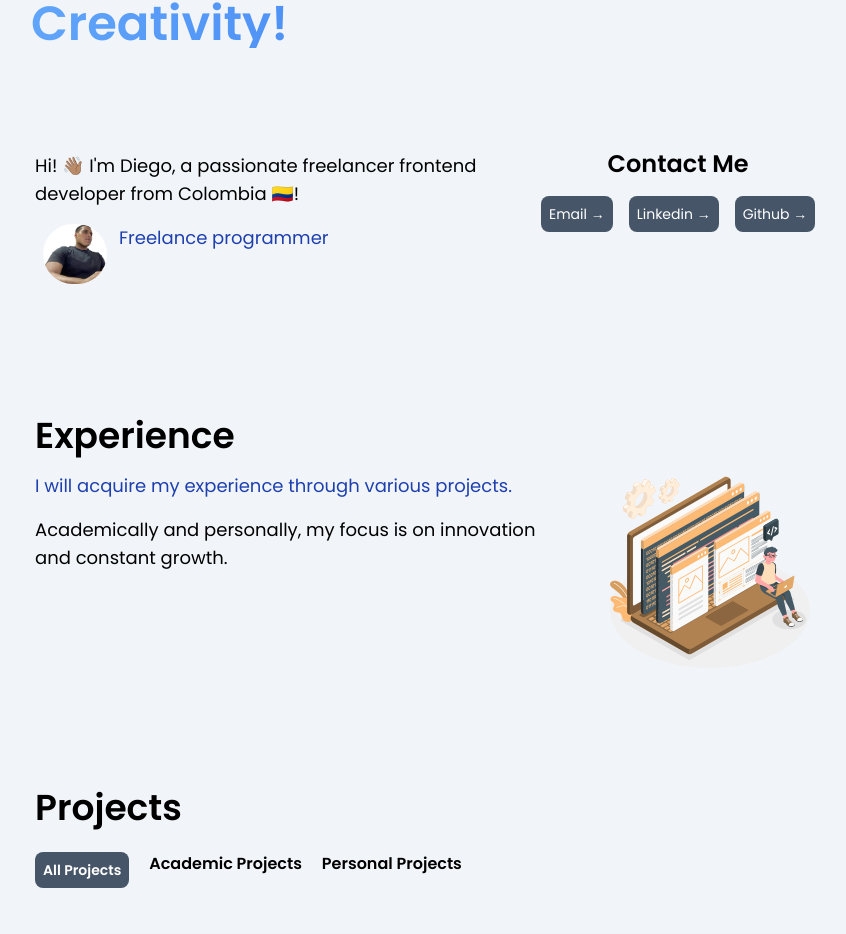
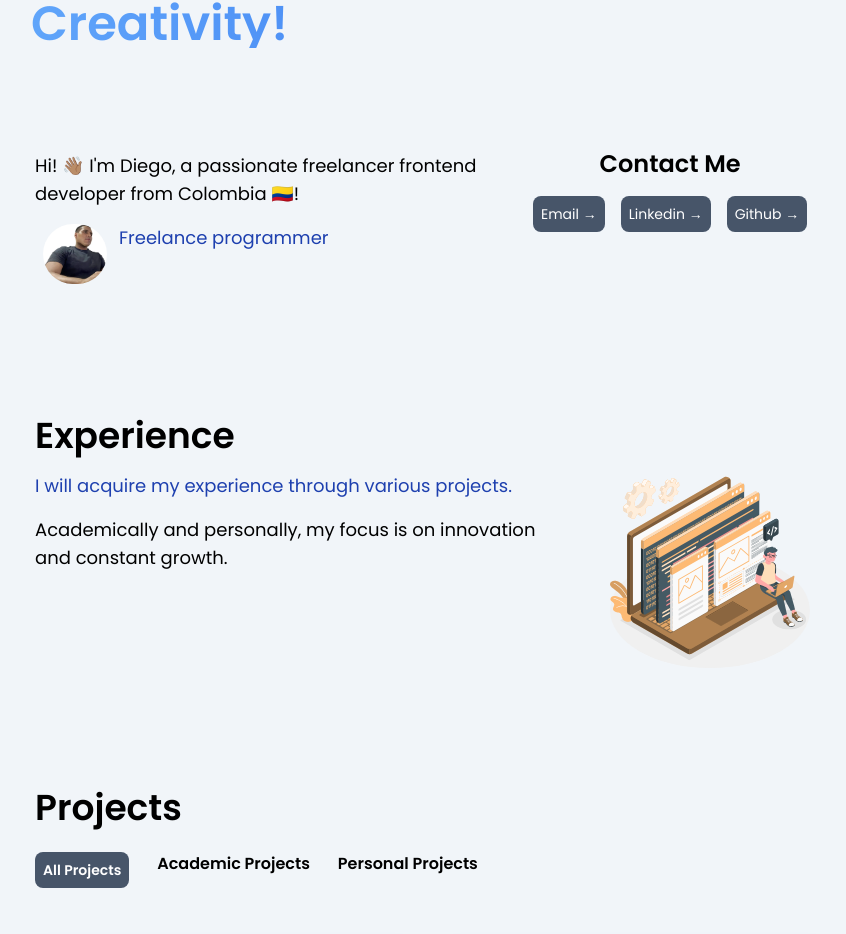
Before and after one commit to DiegoMarulandaB/Portfolio, a Next.js app: page / in a window 1280 px wide. Shown: the part 160-1094 px from the top of the page, without its empty margins (157-1003 px from the left). Built offline with nearby package versions, Linux system fonts and the light colour scheme.

Commit message:
refactor: :bug: add fixes_sizes_menu_academic_projects_personal_projects and sizes_contactMe

```diff
--- a/src/components/Contact/Contact.tsx
+++ b/src/components/Contact/Contact.tsx
@@ -31,8 +31,8 @@ const Contact = () => {
                   </div>
                 </div>
                 <div className="md:5/12 lg:w-5/2">
-                  <h2 className=" pl-10 mb-2 mx-1 mr-1 text-center text-2xl font-semibold justify-center">Contact Me</h2>
-                  <div className="flex pl-10 mb-12 mx-1 mr-1 text-center justify-center">
+                  <h2 className=" pl-8 mb-2 mx-1 mr-1 text-center text-2xl font-semibold justify-center">Contact Me</h2>
+                  <div className="flex pl-8 mb-12 mx-1 mr-1 text-center justify-center">
                     <a
                       href="mailto:%20diegomjobs@gmail.com%20?Subject=Aquí%20el%20asunto%20del%20mail"
                       className=" text-slate-700 hover:text-slate-950 dark:text-white dark:hover:text-blue-100 inline-flex hover:rounded-lg"
--- a/src/components/Projects/Projects.tsx
+++ b/src/components/Projects/Projects.tsx
@@ -35,7 +35,7 @@ const Projects: React.FC = () => {
                     </button>
                   </li>
 
-                  <li className="mb-1">
+                  <li className="mb-1 pl-2">
                     <button
                       onClick={() => handleProject('academic projects')}
                       className={`inline-block py-2 px-2 text-1xl  font-semibold md:py-2 lg:px-1${
@@ -47,7 +47,7 @@ const Projects: React.FC = () => {
                       Academic Projects
                     </button>
                   </li>
-                  <li className="mb-1 ml-2">
+                  <li className="mb-1 pl-2">
                     <button
                       onClick={() => handleProject('personal projects')}
                       className={`inline-block py-2 px-2 text-1xl font-semibold  md:py-2 lg:px-1${
```
